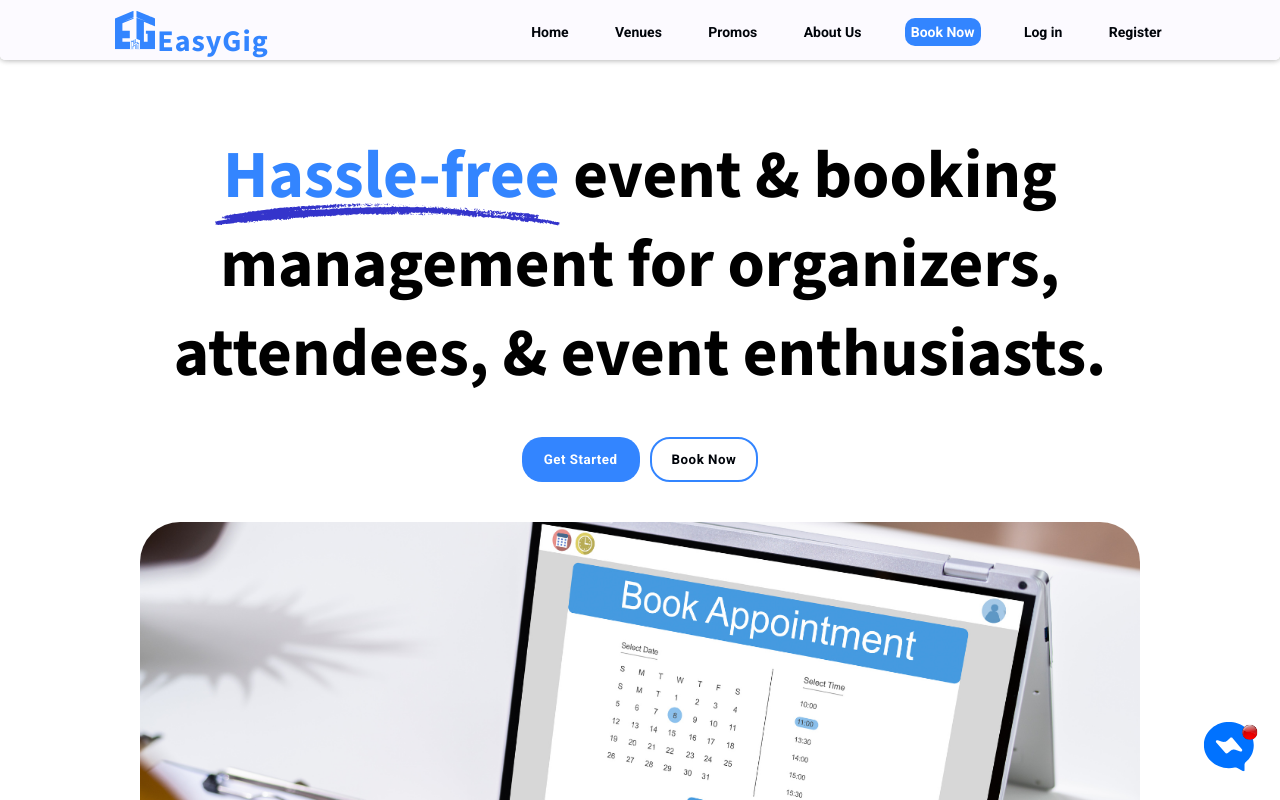
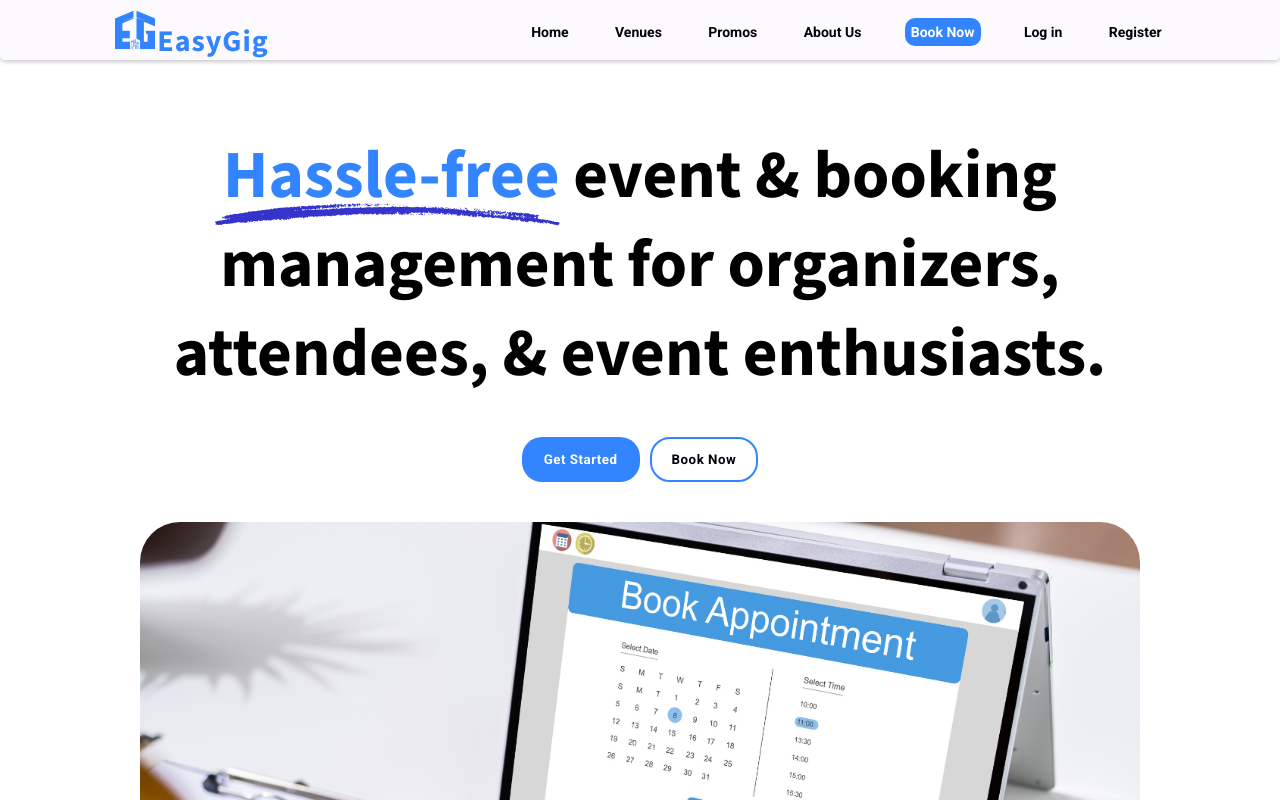
Before and after one commit to kramzer22/capstone-event-booking-app, a React (Vite) app: page / in a window 1280 px wide. Shown: the top 800 px of the page. Built offline with nearby package versions, Linux system fonts and the light colour scheme.

Commit message:
remove instant messaging

```diff
--- a/src/App.jsx
+++ b/src/App.jsx
@@ -108,7 +108,6 @@ function App() {
             }
           />
         </Routes>
-        <InstantMessaging />
       </div>
     </Router>
   );
```
